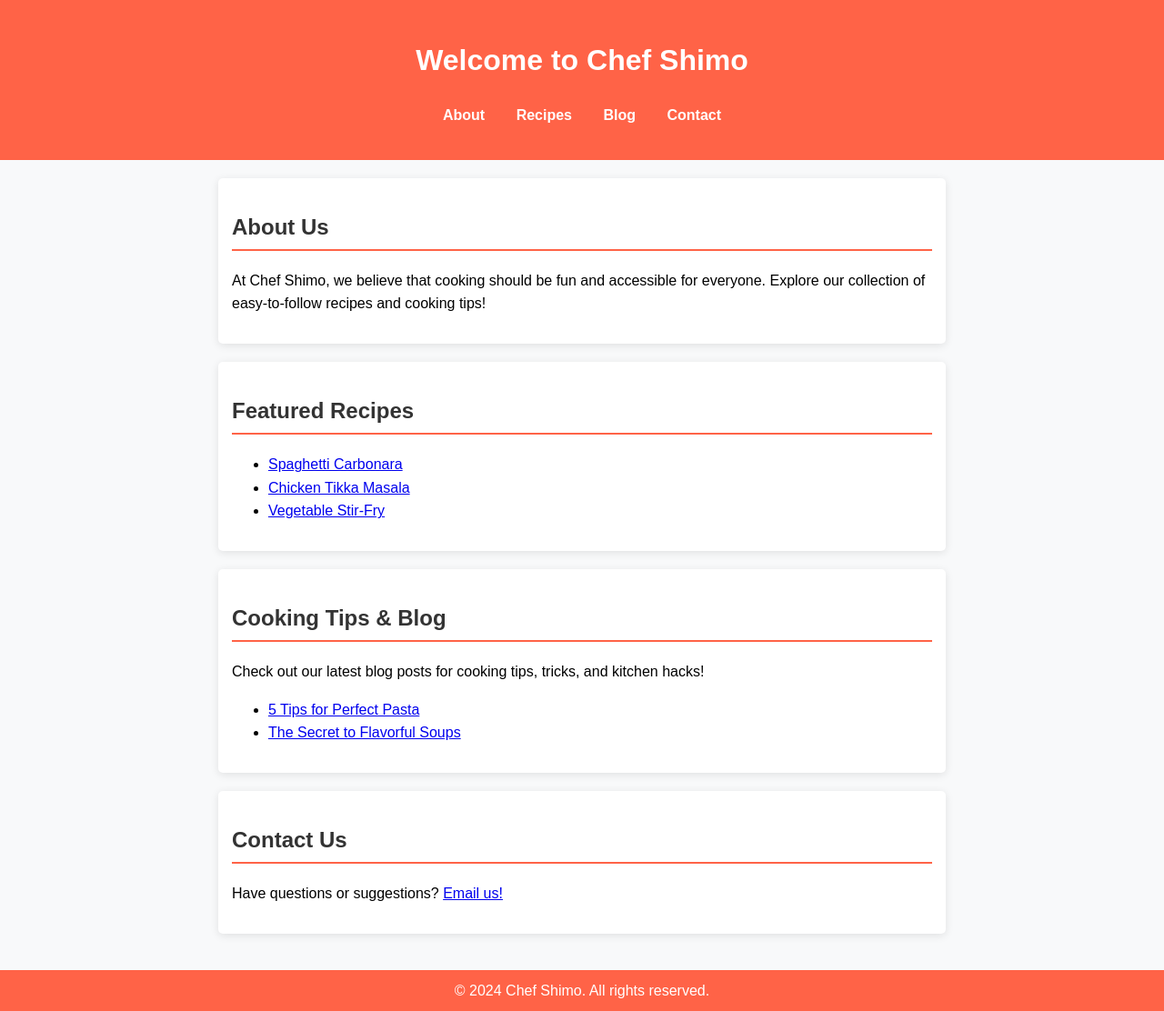
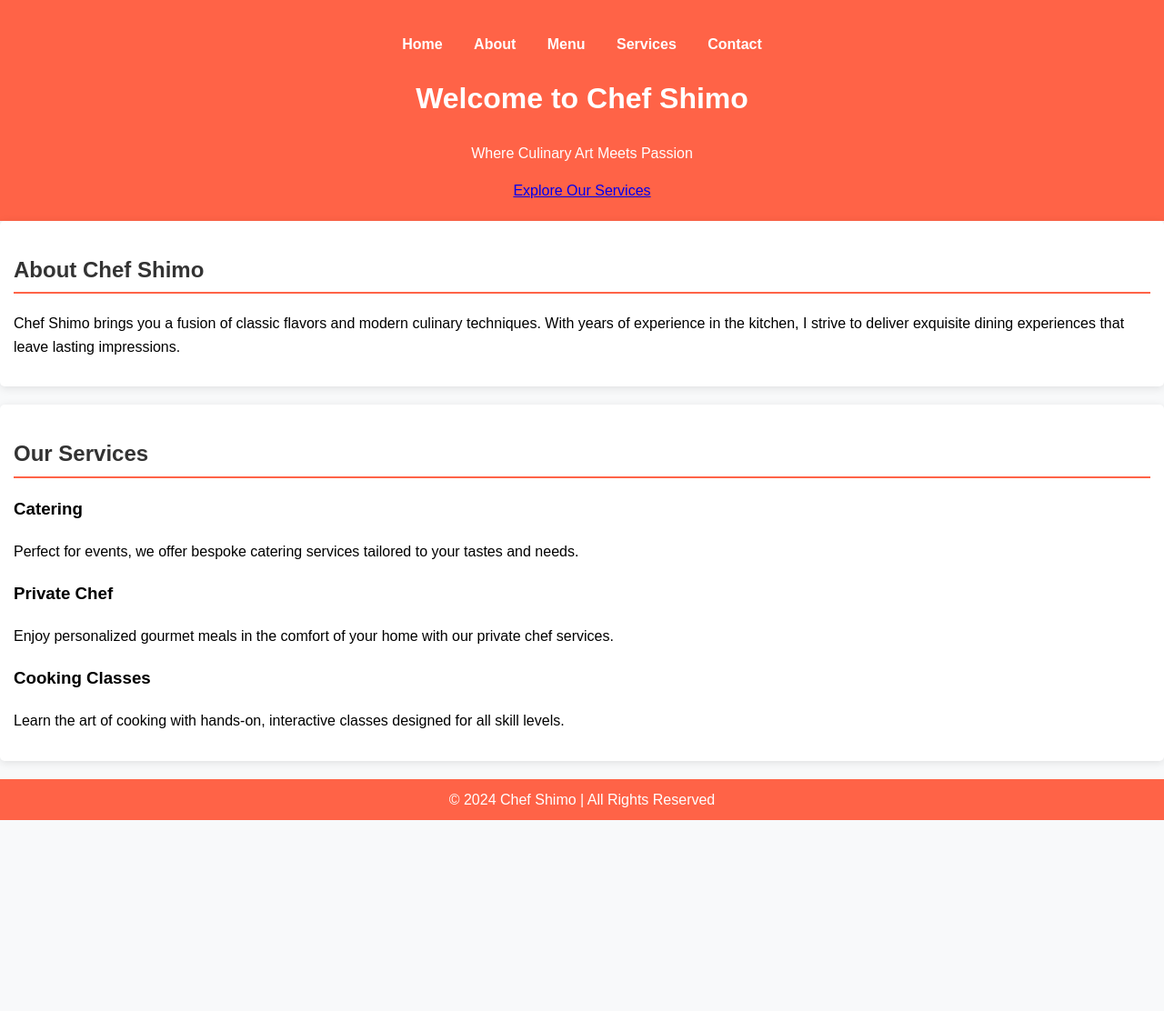
Before and after one commit to chefshimo/chefshimo.github.io, a plain HTML site: page index.html in a window 1280 px wide. Shown: the whole page at 91% size. After the commit the page ends 902 px from the top, so only its background shows below. Drawn offline with Linux system fonts and the light colour scheme.

Commit message:
Update index.html

```diff
--- a/index.html
+++ b/index.html
@@ -3,54 +3,60 @@
 <head>
     <meta charset="UTF-8">
     <meta name="viewport" content="width=device-width, initial-scale=1.0">
-    <title>Chef Shimo - Delicious Recipes</title>
+    <meta name="description" content="Chef Shimo - Culinary Experiences that Inspire. Explore our services and signature dishes.">
+    <title>Chef Shimo | Culinary Excellence</title>
     <link rel="stylesheet" href="styles.css">
 </head>
 <body>
-    <header>
-        <h1>Welcome to Chef Shimo</h1>
+
+    <!-- Navigation -->
+    <header class="main-header">
         <nav>
-            <ul>
-                <li><a href="#about">About</a></li>
-                <li><a href="#recipes">Recipes</a></li>
-                <li><a href="#blog">Blog</a></li>
-                <li><a href="#contact">Contact</a></li>
+            <ul class="nav-links">
+                <li><a href="#">Home</a></li>
+                <li><a href="#">About</a></li>
+                <li><a href="#">Menu</a></li>
+                <li><a href="#">Services</a></li>
+                <li><a href="#">Contact</a></li>
             </ul>
         </nav>
+        <div class="hero-section">
+            <h1>Welcome to Chef Shimo</h1>
+            <p>Where Culinary Art Meets Passion</p>
+            <a href="#services" class="btn-primary">Explore Our Services</a>
+        </div>
     </header>
 
-    <main>
-        <section id="about">
-            <h2>About Us</h2>
-            <p>At Chef Shimo, we believe that cooking should be fun and accessible for everyone. Explore our collection of easy-to-follow recipes and cooking tips!</p>
-        </section>
+    <!-- About Section -->
+    <section id="about" class="about-section">
+        <h2>About Chef Shimo</h2>
+        <p>Chef Shimo brings you a fusion of classic flavors and modern culinary techniques. With years of experience in the kitchen, I strive to deliver exquisite dining experiences that leave lasting impressions.</p>
+    </section>
 
-        <section id="recipes">
-            <h2>Featured Recipes</h2>
-            <ul>
-                <li><a href="#">Spaghetti Carbonara</a></li>
-                <li><a href="#">Chicken Tikka Masala</a></li>
-                <li><a href="#">Vegetable Stir-Fry</a></li>
-            </ul>
-        </section>
+    <!-- Services Section -->
+    <section id="services" class="services-section">
+        <h2>Our Services</h2>
+        <div class="service-cards">
+            <div class="card">
+                <h3>Catering</h3>
+                <p>Perfect for events, we offer bespoke catering services tailored to your tastes and needs.</p>
+            </div>
+            <div class="card">
+                <h3>Private Chef</h3>
+                <p>Enjoy personalized gourmet meals in the comfort of your home with our private chef services.</p>
+            </div>
+            <div class="card">
+                <h3>Cooking Classes</h3>
+                <p>Learn the art of cooking with hands-on, interactive classes designed for all skill levels.</p>
+            </div>
+        </div>
+    </section>
 
-        <section id="blog">
-            <h2>Cooking Tips & Blog</h2>
-            <p>Check out our latest blog posts for cooking tips, tricks, and kitchen hacks!</p>
-            <ul>
-                <li><a href="#">5 Tips for Perfect Pasta</a></li>
-                <li><a href="#">The Secret to Flavorful Soups</a></li>
-            </ul>
-        </section>
+    <!-- Footer -->
+    <footer>
+        <p>&copy; 2024 Chef Shimo | All Rights Reserved</p>
+    </footer>
 
-        <section id="contact">
-            <h2>Contact Us</h2>
-            <p>Have questions or suggestions? <a href="mailto:contact@chefshimo.com">Email us!</a></p>
-        </section>
-    </main>
-
-    <footer>
-        <p>&copy; 2024 Chef Shimo. All rights reserved.</p>
-    </footer>
+    <script src="scripts.js"></script>
 </body>
 </html>
```
